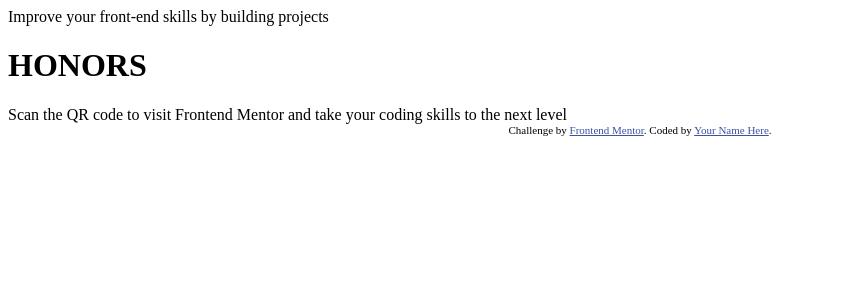
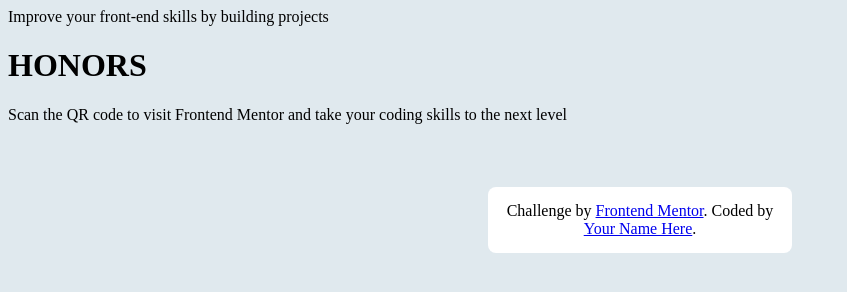
Before and after one commit to alvinkenyagah/PRODUCT-PREVIEW, a plain HTML site: page index.html in a window 1280 px wide. Shown: the whole page, without its empty margins (0-847 px from the left). Drawn offline with Linux system fonts and the light colour scheme.

Commit message:
Update from Development

```diff
--- a/index.css
+++ b/index.css
@@ -1,2 +1,17 @@
-.attribution { font-size: 11px; text-align: center; }
-.attribution a { color: hsl(228, 45%, 44%); }
+body {
+  background-color: rgb(224, 233, 238);
+}
+div {
+  background-color: white;
+  text-align: center;
+  border-radius: 8px;
+
+  padding: 15px ;
+  margin-top: 5%;
+  margin-right: 38%;
+  margin-left: 38%;
+  margin-bottom: 10%;
+  align-items: center;
+  width: fit-content;
+
+}
```
